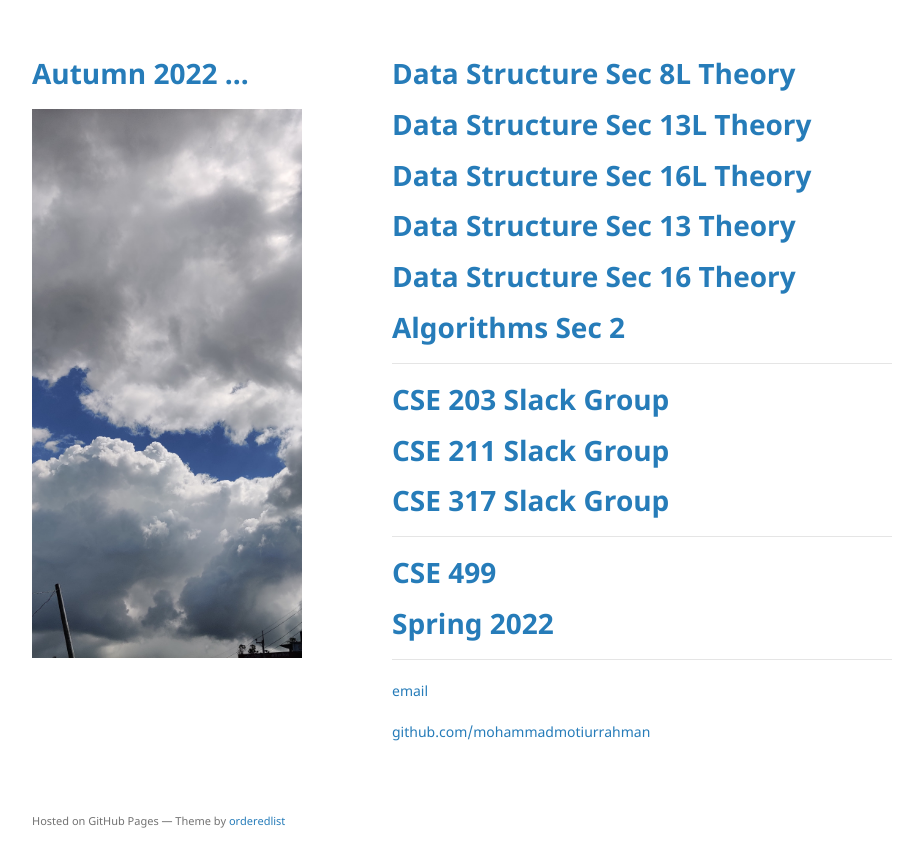
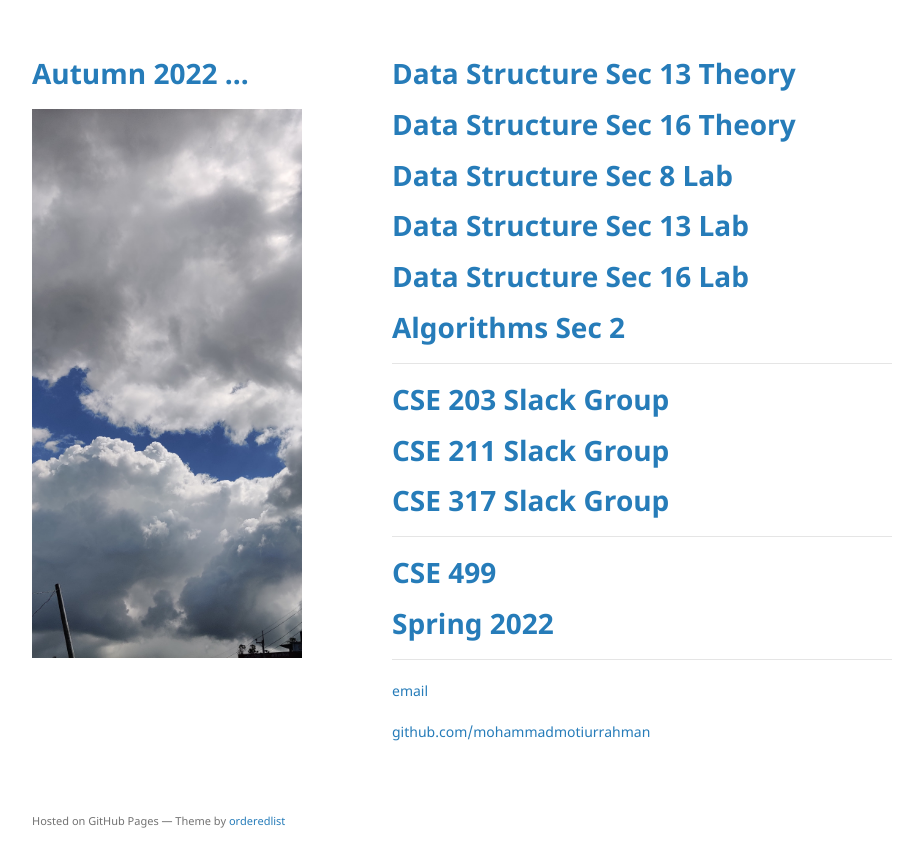
Before and after one commit to mohammadmotiurrahman/mohammadmotiurrahman.github.io, a Jekyll site: the page built from index.md, in a window 1280 px wide. Shown: the top 867 px of the page, without its empty margins (178-1101 px from the left). Built offline with Jekyll 4.4.1, drawn with Linux system fonts in a browser that asks for light colours; our own code applies the rules of GitHub Pages for plain Markdown files.

Commit message:
Update index.md

```diff
--- a/index.md
+++ b/index.md
@@ -1,9 +1,11 @@
-# [Data Structure Sec 8L Theory](https://mohammadmotiurrahman.github.io/cse203_8L)
-# [Data Structure Sec 13L Theory](https://mohammadmotiurrahman.github.io/cse203_13L)
-# [Data Structure Sec 16L Theory](https://mohammadmotiurrahman.github.io/cse203_16L)
 
 # [Data Structure Sec 13 Theory](https://mohammadmotiurrahman.github.io/cse203_8)
 # [Data Structure Sec 16 Theory](https://mohammadmotiurrahman.github.io/cse203_16)
+
+# [Data Structure Sec 8 Lab](https://mohammadmotiurrahman.github.io/cse203_8L)
+# [Data Structure Sec 13 Lab](https://mohammadmotiurrahman.github.io/cse203_13L)
+# [Data Structure Sec 16 Lab](https://mohammadmotiurrahman.github.io/cse203_16L)
+
 
 # [Algorithms Sec 2](https://mohammadmotiurrahman.github.io/cse211_2)
 
```
